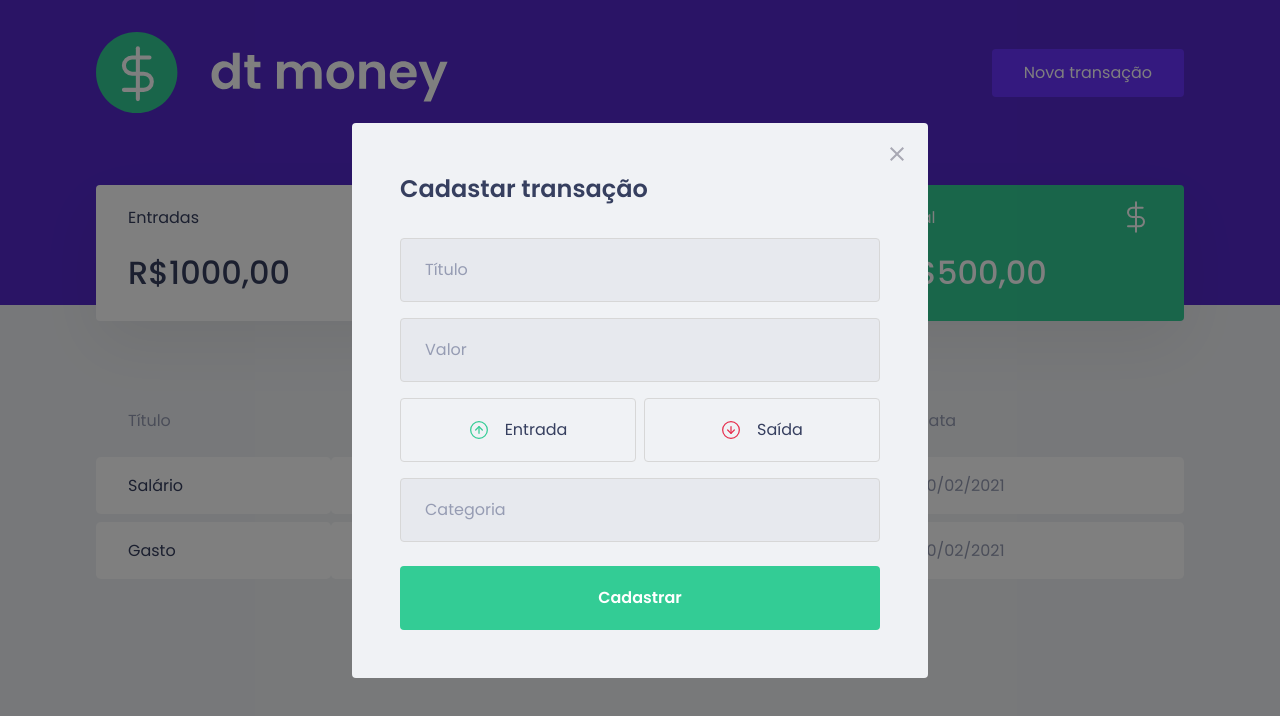
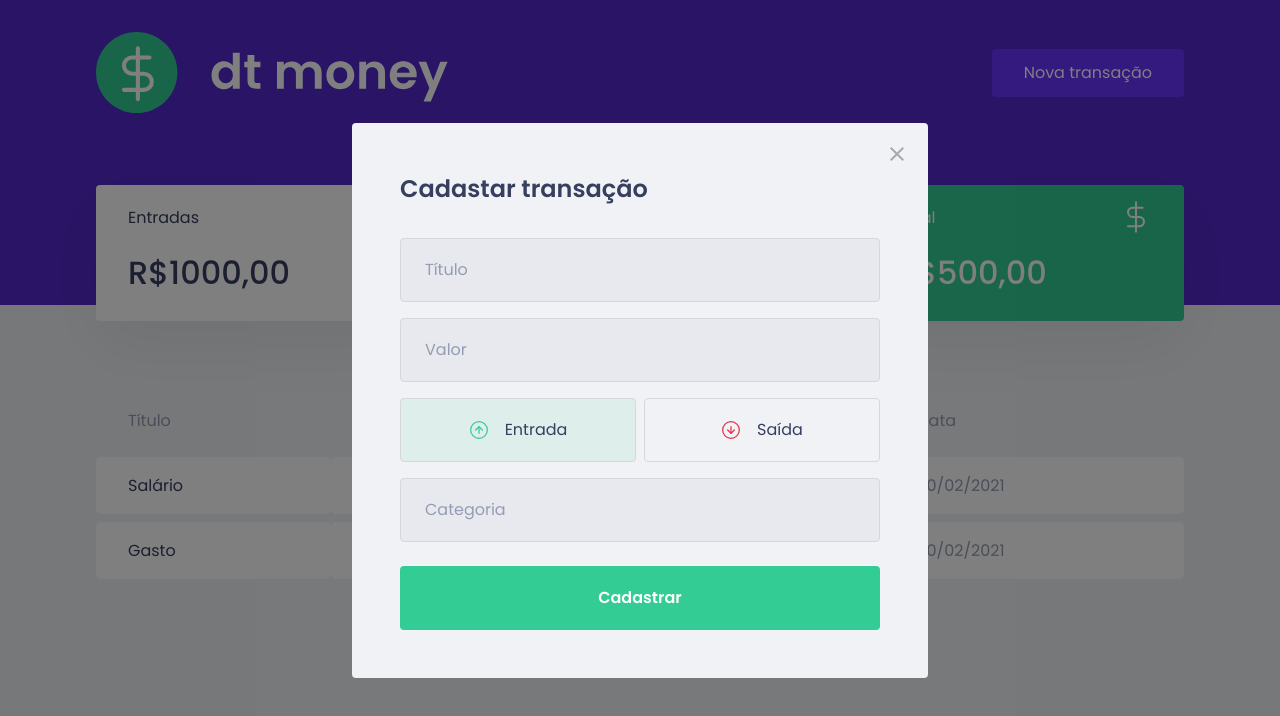
Before and after one commit to CiceroGB/app-finances, a React (Create React App) app: page / in a window 1280 px wide. Both pictures are taken after a click on the button "Nova transação". Shown: the top 716 px of the page. Built offline with nearby package versions, Linux system fonts and the light colour scheme; no server answers; what miragejs would draw is missing.

Commit message:
style button selected

```diff
--- a/src/components/NewTransactionModal/index.tsx
+++ b/src/components/NewTransactionModal/index.tsx
@@ -1,8 +1,9 @@
-import { Container, TransactionTypeContainer } from "./styles";
+import { Container, TransactionTypeContainer, RadioBox } from "./styles";
 import Modal from "react-modal";
 import closeImg from "../../assets/close.svg";
 import incomeImg from "../../assets/income.svg";
 import outcomeImg from "../../assets/outcome.svg";
+import { useState } from "react";
 
 
 
@@ -13,6 +14,9 @@
 
 
 export function NewTransactionModal({ isOpen, onRequestClose }: NewTransactionModalProps) {
+    const [type, setType] = useState('deposit')
+
+
 
     return (
 
@@ -43,18 +47,24 @@
                 />
 
                 <TransactionTypeContainer>
-                    <button
+                    <RadioBox
                         type="button"
+                        onClick={() => { setType('deposit') }}
+                        isActive = {type === 'deposit'}
+                        activeColor = "green"
                     >
                         <img src={incomeImg} alt="Entrada" />
                         <span>Entrada</span>
-                    </button>
-                    <button
+                    </RadioBox>
+                    <RadioBox
                         type="button"
+                        onClick={() => { setType('withdraw') }}
+                        isActive = {type === 'withdraw'}
+                        activeColor = "red"
                     >
                         <img src={outcomeImg} alt="Saida" />
                         <span>Saída</span>
-                    </button>
+                    </RadioBox>
 
                 </TransactionTypeContainer>
 
--- a/src/components/NewTransactionModal/styles.ts
+++ b/src/components/NewTransactionModal/styles.ts
@@ -1,5 +1,5 @@
 import styled from "styled-components";
-import { darken } from "polished";
+import { darken, transparentize } from "polished";
 
 export const Container = styled.form`
 h2 {
@@ -52,13 +52,28 @@
   justify-content: space-evenly;
   gap: 0.5rem;
 
-  button {
+`;
+
+interface RadioBoxProps {
+  isActive: boolean;
+  activeColor: 'green' | 'red';
+}
+
+const colors = {
+  green: '#33CC95',
+  red: '#E52E4D'
+}
+
+export const RadioBox = styled.button<RadioBoxProps>`
+
     flex: 1;
     height: 4rem;
     border: 1px solid #d7d7d7;
     border-radius: 0.25rem;
 
-    background:transparent;
+    background:${(props) => props.isActive
+    ? transparentize(0.9, colors[props.activeColor])
+    : 'transparent'};
 
     display: flex;
     align-items: center;
@@ -83,7 +98,5 @@
 
     }
 
-  }
 
-
-`
+`;
```
